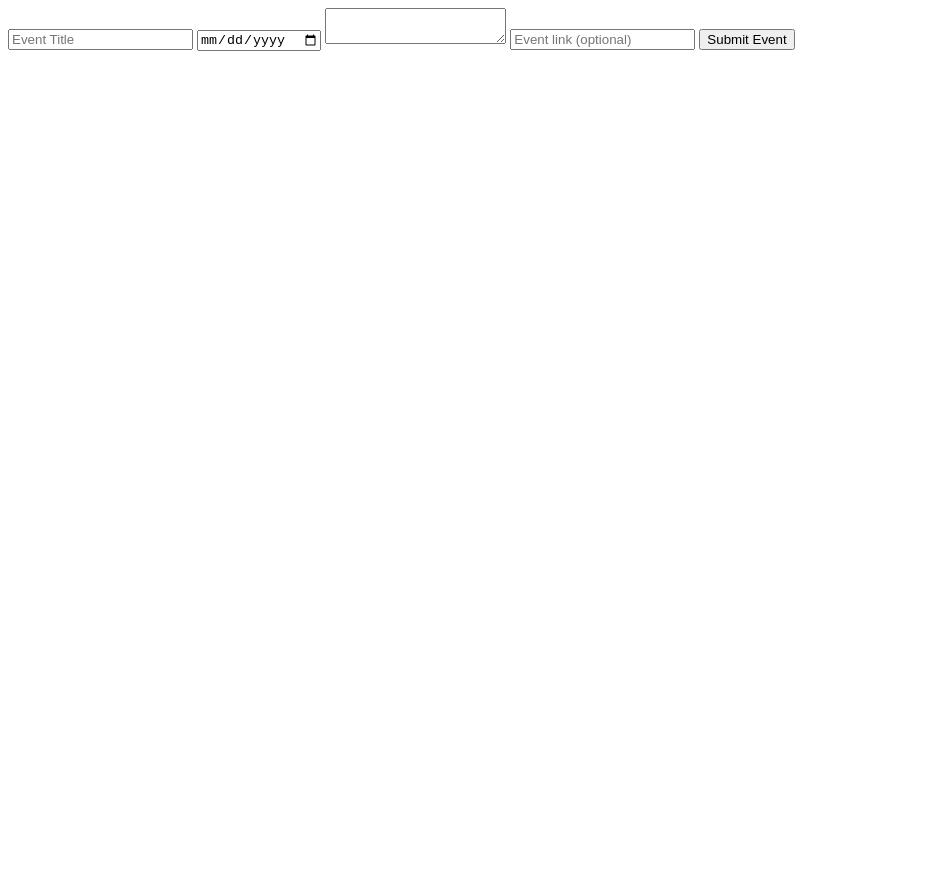
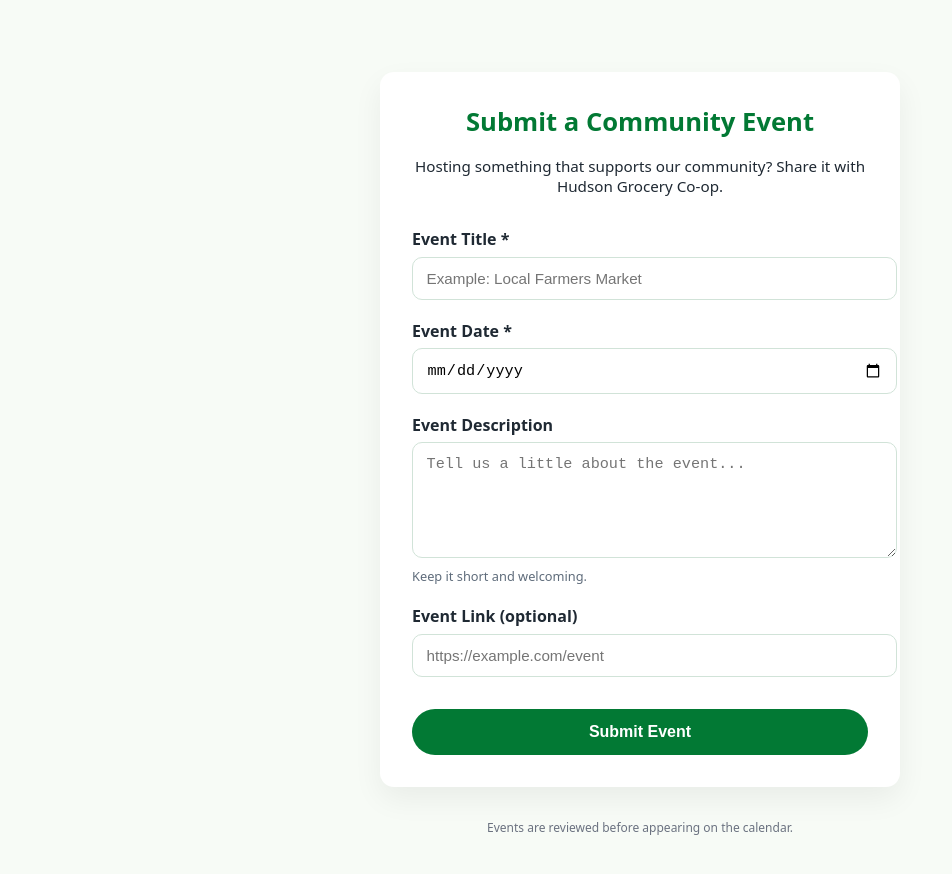
Before and after one commit to kaia2020/Event_Submission, a plain HTML site: page index.html in a window 1280 px wide. Shown: the whole page, without its empty margins (0-952 px from the left). Before the commit the page ends 800 px from the top, so only its background shows below. Drawn offline with Linux system fonts and the light colour scheme.

Commit message:
Update index.html

```diff
--- a/index.html
+++ b/index.html
@@ -1,7 +1,210 @@
-<form id="eventForm">
-  <input name="title" placeholder="Event Title" required>
-  <input type="date" name="date" required>
-  <textarea name="description"></textarea>
-  <input name="url" placeholder="Event link (optional)">
-  <button type="submit">Submit Event</button>
-</form>
+<!DOCTYPE html>
+<html lang="en">
+<head>
+  <meta charset="UTF-8" />
+  <title>Submit an Event | Hudson Grocery Co-op</title>
+  <meta name="viewport" content="width=device-width, initial-scale=1" />
+
+  <style>
+    :root {
+      --green-dark: #027934;
+      --green-light: #97c93c;
+      --bg-soft: #f7fbf6;
+      --text-dark: #1f2933;
+      --radius: 14px;
+    }
+
+    body {
+      margin: 0;
+      font-family: system-ui, -apple-system, BlinkMacSystemFont, sans-serif;
+      background: var(--bg-soft);
+      color: var(--text-dark);
+    }
+
+    .container {
+      max-width: 520px;
+      margin: 3rem auto;
+      padding: 1.5rem;
+    }
+
+    .card {
+      background: #fff;
+      border-radius: var(--radius);
+      padding: 2rem;
+      box-shadow: 0 12px 30px rgba(0,0,0,0.06);
+    }
+
+    h1 {
+      margin-top: 0;
+      color: var(--green-dark);
+      font-size: 1.6rem;
+      text-align: center;
+    }
+
+    p.subtitle {
+      text-align: center;
+      font-size: 0.95rem;
+      margin-bottom: 2rem;
+    }
+
+    label {
+      display: block;
+      font-weight: 600;
+      margin-top: 1.25rem;
+      margin-bottom: 0.4rem;
+    }
+
+    input,
+    textarea {
+      width: 100%;
+      padding: 0.75rem 0.85rem;
+      border-radius: 10px;
+      border: 1px solid #d1e3d8;
+      font-size: 0.95rem;
+    }
+
+    input:focus,
+    textarea:focus {
+      outline: none;
+      border-color: var(--green-dark);
+      box-shadow: 0 0 0 2px rgba(2,121,52,0.15);
+    }
+
+    textarea {
+      resize: vertical;
+      min-height: 90px;
+    }
+
+    .hint {
+      font-size: 0.8rem;
+      color: #5f6c7b;
+      margin-top: 0.25rem;
+    }
+
+    button {
+      margin-top: 2rem;
+      width: 100%;
+      padding: 0.9rem;
+      font-size: 1rem;
+      font-weight: 700;
+      background: var(--green-dark);
+      color: #fff;
+      border: none;
+      border-radius: 999px;
+      cursor: pointer;
+      transition: transform 0.15s ease, box-shadow 0.15s ease;
+    }
+
+    button:hover {
+      transform: translateY(-1px);
+      box-shadow: 0 6px 18px rgba(2,121,52,0.3);
+    }
+
+    button:disabled {
+      opacity: 0.6;
+      cursor: not-allowed;
+    }
+
+    .status {
+      margin-top: 1.25rem;
+      font-size: 0.9rem;
+      text-align: center;
+      display: none;
+    }
+
+    .status.success {
+      color: var(--green-dark);
+    }
+
+    .status.error {
+      color: #b91c1c;
+    }
+
+    footer {
+      text-align: center;
+      font-size: 0.75rem;
+      margin-top: 2rem;
+      color: #6b7280;
+    }
+  </style>
+</head>
+
+<body>
+  <div class="container">
+    <div class="card">
+      <h1>Submit a Community Event</h1>
+      <p class="subtitle">
+        Hosting something that supports our community?
+        Share it with Hudson Grocery Co-op.
+      </p>
+
+      <form id="eventForm">
+        <label>Event Title *</label>
+        <input name="title" required placeholder="Example: Local Farmers Market" />
+
+        <label>Event Date *</label>
+        <input type="date" name="date" required />
+
+        <label>Event Description</label>
+        <textarea name="description" placeholder="Tell us a little about the event..."></textarea>
+        <div class="hint">Keep it short and welcoming.</div>
+
+        <label>Event Link (optional)</label>
+        <input name="url" placeholder="https://example.com/event" />
+
+        <button type="submit">Submit Event</button>
+
+        <div class="status success" id="successMsg">
+          Thank you! Your event has been submitted for review 🌿
+        </div>
+
+        <div class="status error" id="errorMsg">
+          Something went wrong. Please try again later.
+        </div>
+      </form>
+    </div>
+
+    <footer>
+      Events are reviewed before appearing on the calendar.
+    </footer>
+  </div>
+
+  <script>
+    const form = document.getElementById("eventForm");
+    const successMsg = document.getElementById("successMsg");
+    const errorMsg = document.getElementById("errorMsg");
+
+    form.addEventListener("submit", function (e) {
+      e.preventDefault();
+
+      successMsg.style.display = "none";
+      errorMsg.style.display = "none";
+
+      const data = {
+        title: form.title.value.trim(),
+        date: form.date.value,
+        description: form.description.value.trim(),
+        url: form.url.value.trim(),
+        approved: false
+      };
+
+      // 🔗 Replace this with your real API endpoint (Supabase, etc.)
+      fetch("https://YOUR-ENDPOINT-HERE", {
+        method: "POST",
+        headers: {
+          "Content-Type": "application/json"
+        },
+        body: JSON.stringify(data)
+      })
+      .then(res => {
+        if (!res.ok) throw new Error("Network error");
+        successMsg.style.display = "block";
+        form.reset();
+      })
+      .catch(() => {
+        errorMsg.style.display = "block";
+      });
+    });
+  </script>
+</body>
+</html>
```
